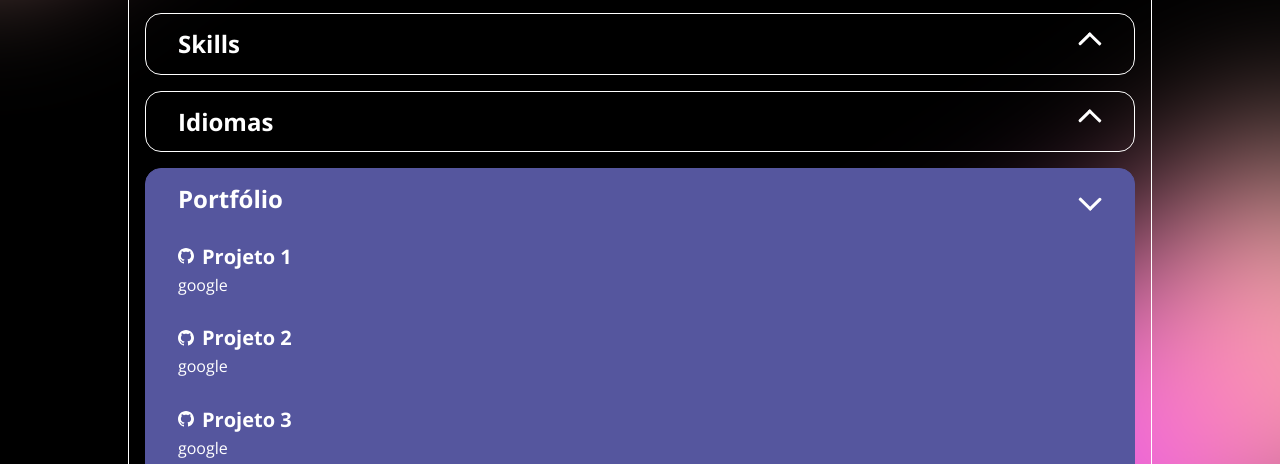
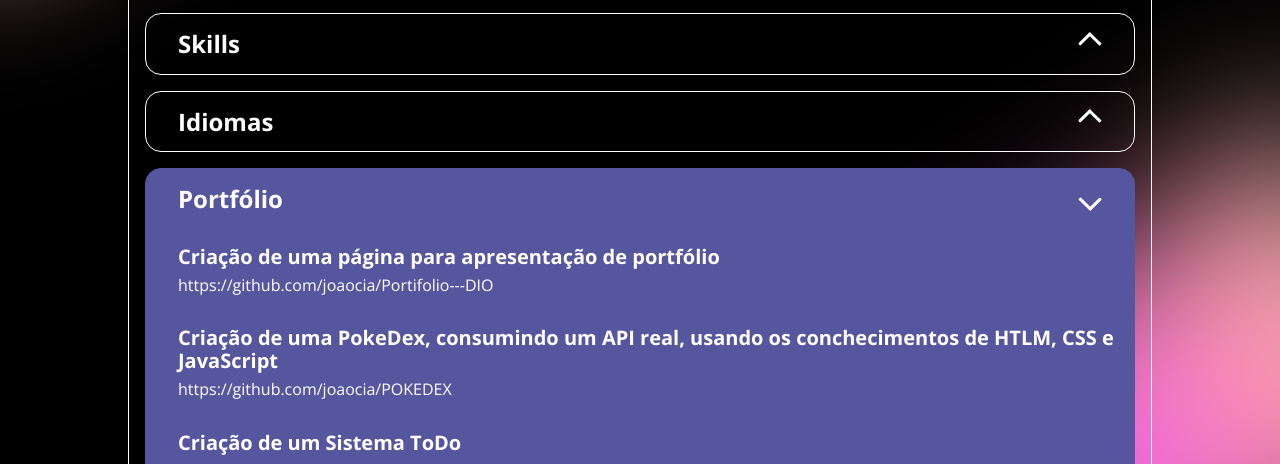
Before and after one commit to joaocia/Portifolio---DIO, a plain HTML site: page index.html in a window 1280 px wide. Both pictures are taken after a click on the button "Portfólio". Shown: the part 336-800 px from the top of the page. Drawn offline with nearby package versions, Linux system fonts and the light colour scheme.

Commit message:
Preenchendo Dados Portfolio

```diff
--- a/assests/css/portfolio.css
+++ b/assests/css/portfolio.css
@@ -18,7 +18,7 @@
 
 }
 
-.portfolio li .title {
+.portfolio li h3 {
     display: flex;
     flex-direction: row;
     align-items: center;
@@ -29,7 +29,7 @@
 
 }
 
-.portfolio li .title.github::before{
+.portfolio li h3    .github::before{
     content: " ";
     display: inline-block;
     width: 1rem;
--- a/assests/js/main.js
+++ b/assests/js/main.js
@@ -47,6 +47,19 @@ function updateLanguages(profileData) {
     .map(languages => `<li> ${languages}`).join('')
 }
 
+function updatePortfolio(profileData) {
+    const portfolio = document.getElementById ('profile.portfolio')
+
+    portfolio.innerHTML = profileData.portfolio.map(project => {
+        return `
+            <li>
+                <h3 ${project.github ? 'class="github"' : ''}> ${project.name}</h3>
+                <a href= "${project.url}" target="_blank">${project.url}</a>
+            </li>
+        `
+    }).join('')
+}
+
 
 (async () => {
 
@@ -55,5 +68,6 @@ function updateLanguages(profileData) {
     updateSoftSkills(profileData)
     updateHardSkills(profileData)
     updateLanguages(profileData)
+    updatePortfolio(profileData)
 
 })()
--- a/index.html
+++ b/index.html
@@ -104,20 +104,7 @@
         </button>
 
         <div class="content">
-            <ul class="portfolio">
-                <li>
-                  <h3 class="title github"> Projeto 1</h3>
-                  <a href="https://www.google.com.br" target="_blank"> google </a>
-                </li>
-                <li>
-                  <h3 class="title github"> Projeto 2</h3>
-                  <a href="https://www.google.com.br" target="_blank"> google </a>
-                </li><li>
-                  <h3 class="title github"> Projeto 3</h3>
-                  <a href="https://www.google.com.br" target="_blank"> google </a>
-                </li>
-
-            </ul>
+            <ul class="portfolio" id="profile.portfolio"> </ul>
         </div>
       </section>
 
```
